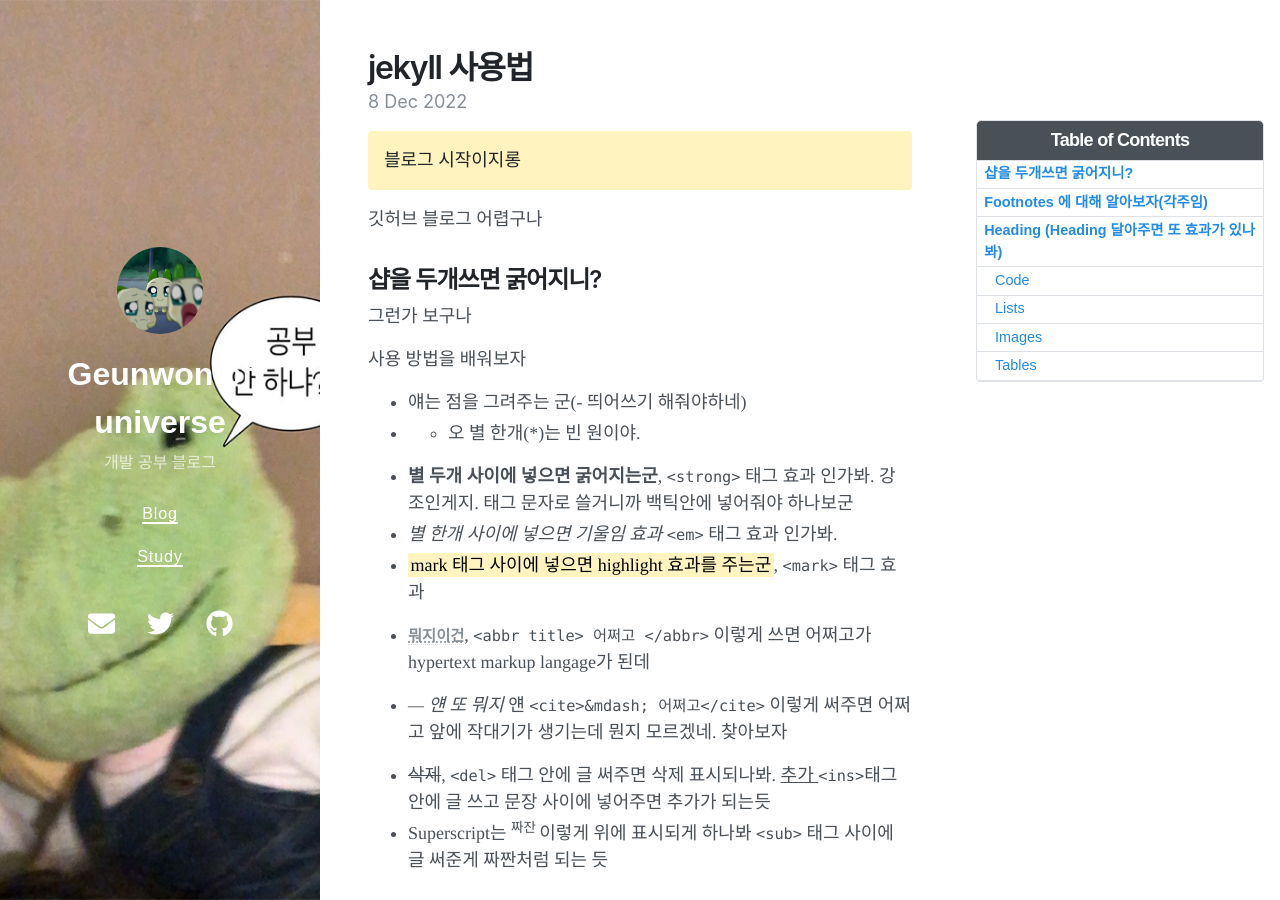
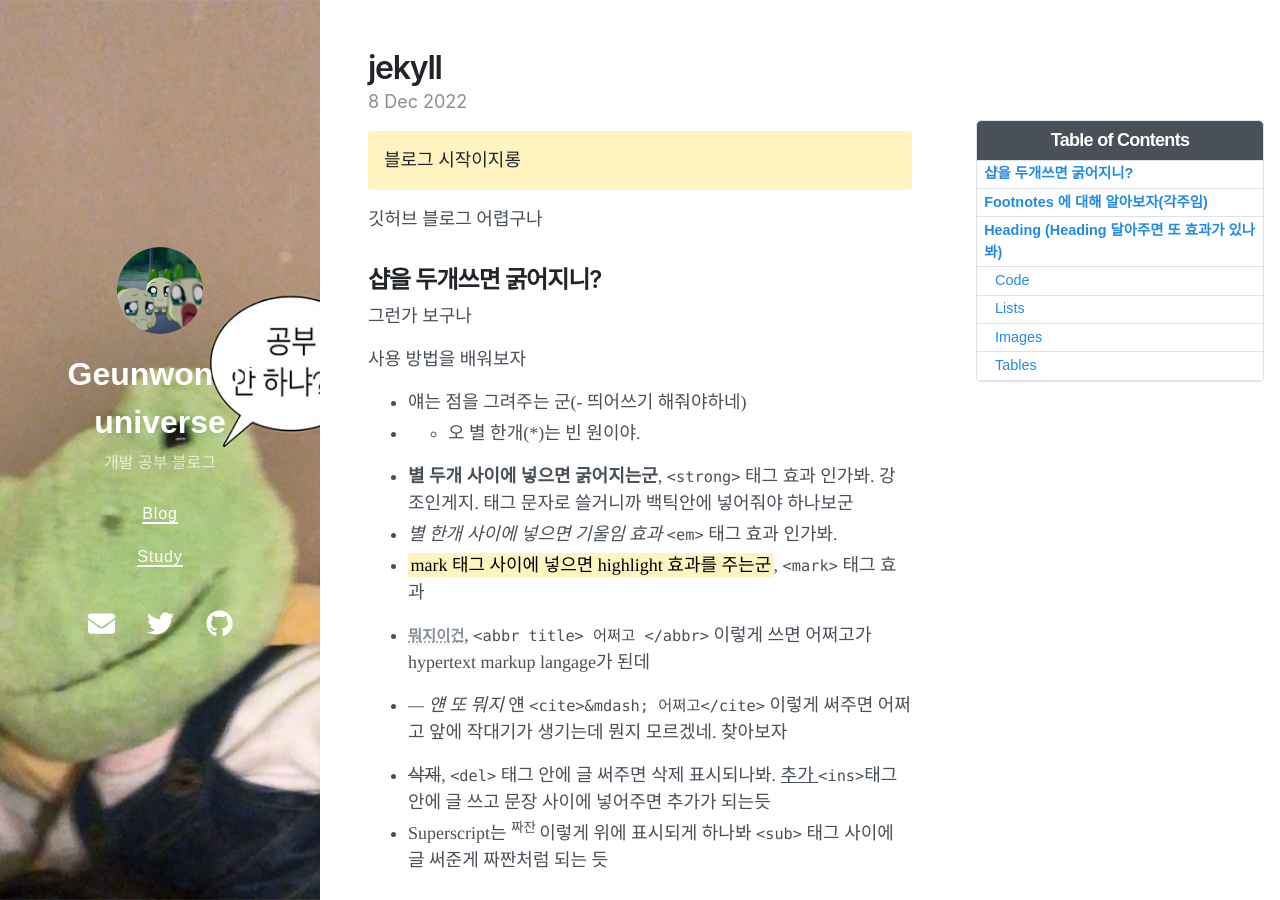
Before and after one commit to MAGEUNWON/MAGEUNWON.github.io, a Jekyll site: the page built from _posts/2022-12-08-jekyll.md, in a window 1280 px wide and 900 px high. Built offline with Jekyll 4.4.1, drawn with Linux system fonts in a browser that asks for light colours; nearby versions of some CDN libraries.

Commit message:
블로그 post 내용 바꿈, MathJax 설명 적음

```diff
--- a/_config.yml
+++ b/_config.yml
@@ -39,7 +39,6 @@
 social:
   name: geunwon
   links:
-    - https://twitter.com/vszhub
     - https://github.com/MAGEUNWON
 google_site_verification: xxxxx
 lang: en
@@ -77,7 +76,7 @@
 # Specify the author for blog posts
 author:
   name: geunwon
-  url: https://github.com/vszhub/
+  url: https://github.com/MAGEUNWON
   location: "Seoul,Korea"
   # email: vszhub@gmail.com
   github : "MAGEUNWON"
--- a/_posts/2022-12-08-jekyll.md
+++ b/_posts/2022-12-08-jekyll.md
@@ -1,8 +1,8 @@
 ---
 layout: post
-title: jekyll 사용법
+title: jekyll
 date: 2022-12-08
-tags: [jekyll 설명서, tutorial]
+tags: [jekyll, tutorial]
 toc:  true
 ---
 <!-- Welcome to **Not Pure Poole**! This is an example post to show the layout. -->
```
